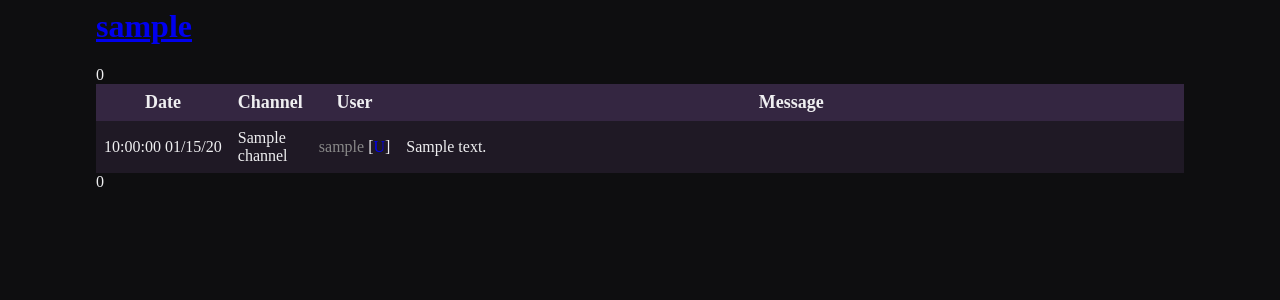
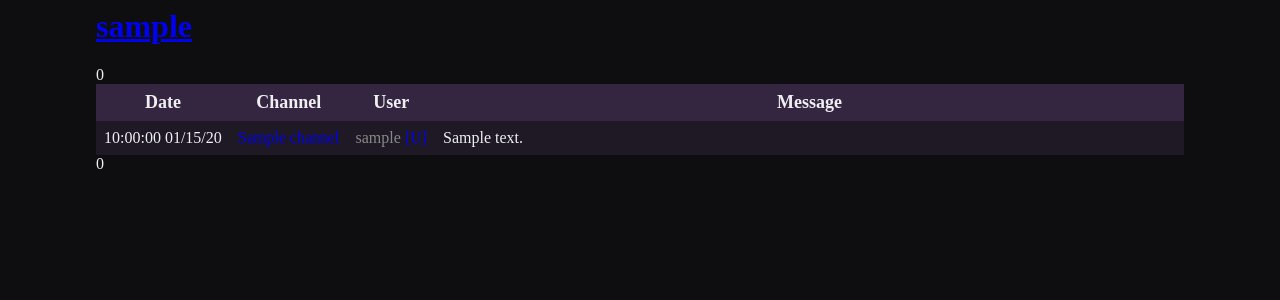
Before and after one commit to retrontology/twitchlogger, a Django app: a page that uses src/webserver/user/templates/user/messages.html in a window 1280 px wide. Shown: the top 300 px of the page. Run offline with Django 4.2, Linux system fonts and the light colour scheme; tables that the repository leaves empty hold one stand-in row (values such as "Sample post"); a database or web service that is not in the repository returns one stand-in record (values such as "Sample title").

Commit message:
fix messages

```diff
--- a/src/webserver/channel/templates/channel/messages.html
+++ b/src/webserver/channel/templates/channel/messages.html
@@ -42,7 +42,7 @@
         <td class="message-date">{{ message.timestamp }}</td>
         <td class="message-user">
             <a style="color:{{ message.color }}; text-decoration: none;" href="{{ channel }}?username={{ message.username }}">{{ message.username }}</a>
-            [<a style="text-decoration: none;" href="{% url 'user' message.username %}">U</a>]
+            <a style="text-decoration: none;" href="{% url 'user' message.username %}">[U]</a>
         </td>
         <td class="message-content">{{ message.content | safe }}</td>
     </tr>
--- a/src/webserver/user/templates/user/messages.html
+++ b/src/webserver/user/templates/user/messages.html
@@ -41,12 +41,12 @@
     {% for message in messages %}
     <tr>
         <td class="message-date">{{ message.timestamp }}</td>
-        <td class="message-channel>
+        <td class="message-channel">
             <a style="text-decoration: none;" href="{% url 'channel' message.channel %}?username={{ username }}">{{ message.channel }}</a>
         </td>
         <td class="message-user">
             <a style="color:{{ message.color }}; text-decoration: none;" href="{% url 'channel' message.channel %}?username={{ username }}">{{ message.username }}</a>
-            [<a style="text-decoration: none;" href="{% url 'user' message.username %}">U</a>]
+            <a style="text-decoration: none;" href="{% url 'user' message.username %}">[U]</a>
         </td>
         <td class="message-content">{{ message.content | safe }}</td>
     </tr>
```
